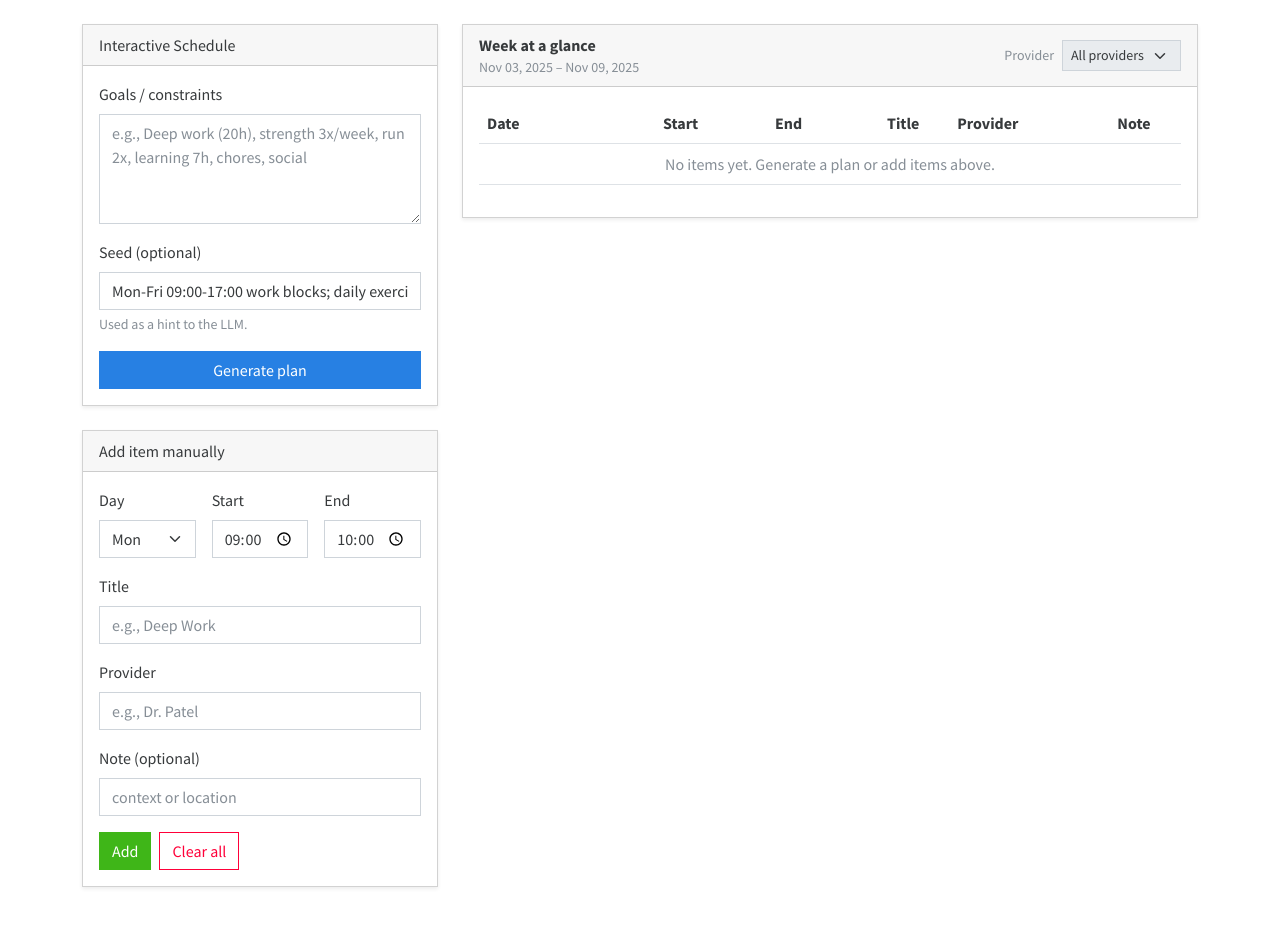
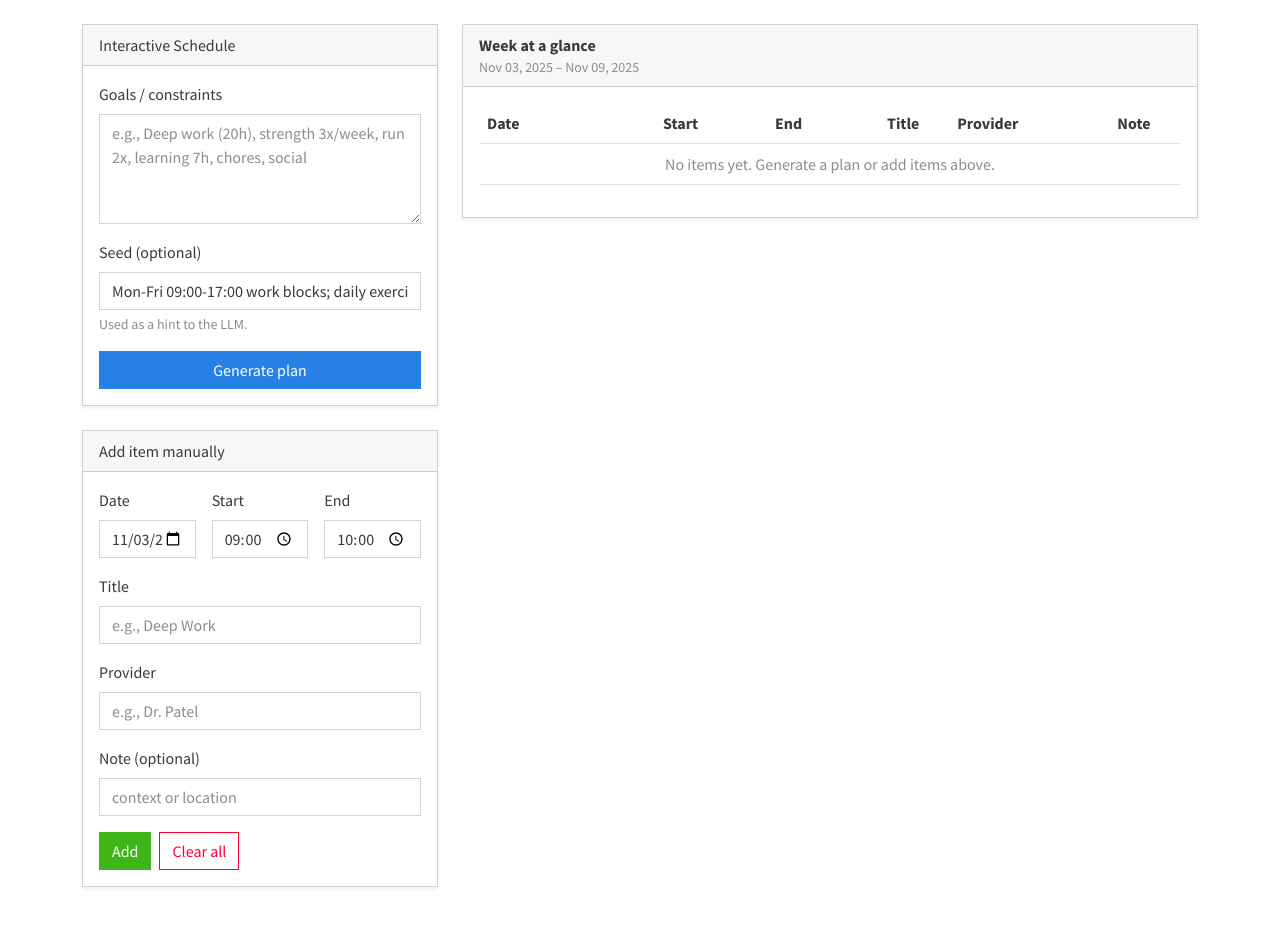
Before and after one commit to davidparks21/shiftrx_challenge, a Flask app: page / in a window 1280 px wide. Shown: the part 56-983 px from the top of the page. Run offline with Flask 3, Linux system fonts and the light colour scheme; some libraries are stand-ins or nearby versions.

Commit message:
Simplify schedule view and add manual date picker

```diff
--- a/src/app/app.py
+++ b/src/app/app.py
@@ -169,23 +169,28 @@
         day: week_start + timedelta(days=idx)
         for idx, day in enumerate(DAYS)
     }
-    providers = sorted({item["provider"] for item in schedule_items if item.get("provider")})
     return render_template(
         "index.html",
         schedule=schedule_items,
-        days=DAYS,
         week_start=week_start,
         week_end=week_end,
         day_dates=day_dates,
-        providers=providers,
     )
 
 
 @app.route("/add", methods=["POST"])
 def add():
     try:
+        submitted_date = request.form.get("date", "")
+        day_value = request.form.get("day", "Mon")
+        if submitted_date:
+            try:
+                parsed_date = date.fromisoformat(submitted_date)
+                day_value = parsed_date.strftime("%a")
+            except ValueError:
+                pass
         add_item(
-            request.form.get("day", "Mon"),
+            day_value,
             request.form.get("start", "09:00"),
             request.form.get("end", "10:00"),
             request.form.get("title", "Untitled"),
--- a/src/app/templates/index.html
+++ b/src/app/templates/index.html
@@ -25,10 +25,8 @@
       <div class="card-body">
         <form method="post" action="{{ url_for('add') }}" class="row g-3">
           <div class="col-4">
-            <label class="form-label">Day</label>
-            <select name="day" class="form-select">
-              {% for d in days %}<option value="{{ d }}">{{ d }}</option>{% endfor %}
-            </select>
+            <label class="form-label">Date</label>
+            <input name="date" type="date" class="form-control" value="{{ week_start.isoformat() }}">
           </div>
           <div class="col-4">
             <label class="form-label">Start</label>
@@ -68,15 +66,6 @@
           <div class="fw-semibold">Week at a glance</div>
           <div class="text-muted small">{{ week_start.strftime('%b %d, %Y') }} – {{ week_end.strftime('%b %d, %Y') }}</div>
         </div>
-        <div class="d-flex align-items-center gap-2">
-          <label for="providerFilter" class="form-label small mb-0 text-muted">Provider</label>
-          <select id="providerFilter" class="form-select form-select-sm" {% if not providers %}disabled{% endif %}>
-            <option value="">All providers</option>
-            {% for provider in providers %}
-              <option value="{{ provider }}">{{ provider }}</option>
-            {% endfor %}
-          </select>
-        </div>
       </div>
       <div class="card-body">
         <div class="table-responsive">
@@ -95,7 +84,7 @@
               {% if schedule %}
                 {% for it in schedule %}
                 {% set entry_date = day_dates.get(it.day) %}
-                <tr data-provider="{{ it.provider }}">
+                <tr>
                   <td>
                     <div class="fw-semibold">{{ entry_date.strftime('%a') if entry_date else it.day }}</div>
                     <div class="text-muted small">{{ entry_date.strftime('%b %d, %Y') if entry_date else '' }}</div>
@@ -119,25 +108,4 @@
     </div>
   </div>
 </div>
-<script>
-  document.addEventListener('DOMContentLoaded', () => {
-    const filter = document.getElementById('providerFilter');
-    const table = document.getElementById('schedule-table');
-    if (!filter || !table) {
-      return;
-    }
-    filter.addEventListener('change', () => {
-      const selected = filter.value.trim().toLowerCase();
-      const rows = table.querySelectorAll('tbody tr[data-provider]');
-      rows.forEach((row) => {
-        const provider = (row.getAttribute('data-provider') || '').trim().toLowerCase();
-        if (!selected || provider === selected) {
-          row.classList.remove('d-none');
-        } else {
-          row.classList.add('d-none');
-        }
-      });
-    });
-  });
-</script>
 {% endblock %}
```
